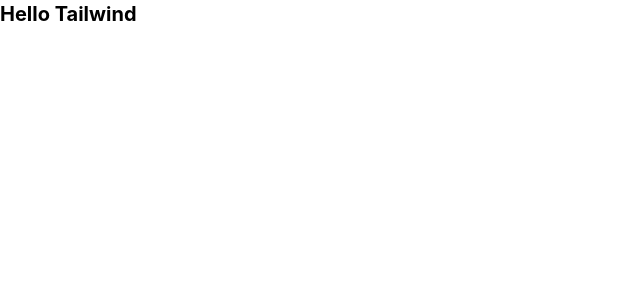
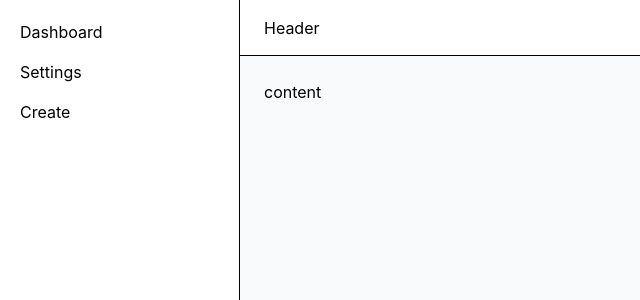
Before and after one commit to mdakashdev/frontend-project, a React (Vite) app in the folder react-emp-app/: page / in a window 1280 px wide. Shown: the top 300 px of the page, without its empty margins (0-640 px from the left). Built offline with nearby package versions, Linux system fonts and the light colour scheme.

Commit message:
feat(skeleton): implement skeleton

```diff
--- a/react-emp-app/src/App.tsx
+++ b/react-emp-app/src/App.tsx
@@ -1,16 +1,24 @@
-import { useState } from 'react'
 import './App.css'
+import Sidebar from '@/components/ui/Sidebar'
+import Header from '@/components/ui/Header'
 
 function App() {
-  const [count, setCount] = useState(0)
+    return (
+        <div className="min-h-screen">
+            <div className="flex min-h-screen">
+                <Sidebar/>
 
-  return (
-      <>
-        <h1 className="text-xl font-bold">
-          Hello Tailwind
-        </h1>
-      </>
-  )
+                <div className="flex min-w-0 flex-1 flex-col">
+                    <Header/>
+
+                    <main className="flex-1 bg-gray-50 p-6">
+                        content
+                    </main>
+                </div>
+
+            </div>
+        </div>
+    )
 }
 
 export default App
--- /dev/null
+++ b/react-emp-app/src/components/ui/Header.tsx
@@ -0,0 +1,9 @@
+function Header() {
+    return (
+        <header className="flex h-14 shrink-0 items-center border-b px-6">
+            Header
+        </header>
+    )
+}
+
+export default Header;
--- /dev/null
+++ b/react-emp-app/src/components/ui/Sidebar.tsx
@@ -0,0 +1,13 @@
+function Sidebar() {
+    return (
+        <aside className="w-60 shrink-0 border-r p-5">
+            <nav className="space-y-4">
+                <div>Dashboard</div>
+                <div>Settings</div>
+                <div>Create</div>
+            </nav>
+        </aside>
+    )
+}
+
+export default Sidebar;
```
Also changed, not shown: 2 other files (tests, documents, lock files or other folders).
